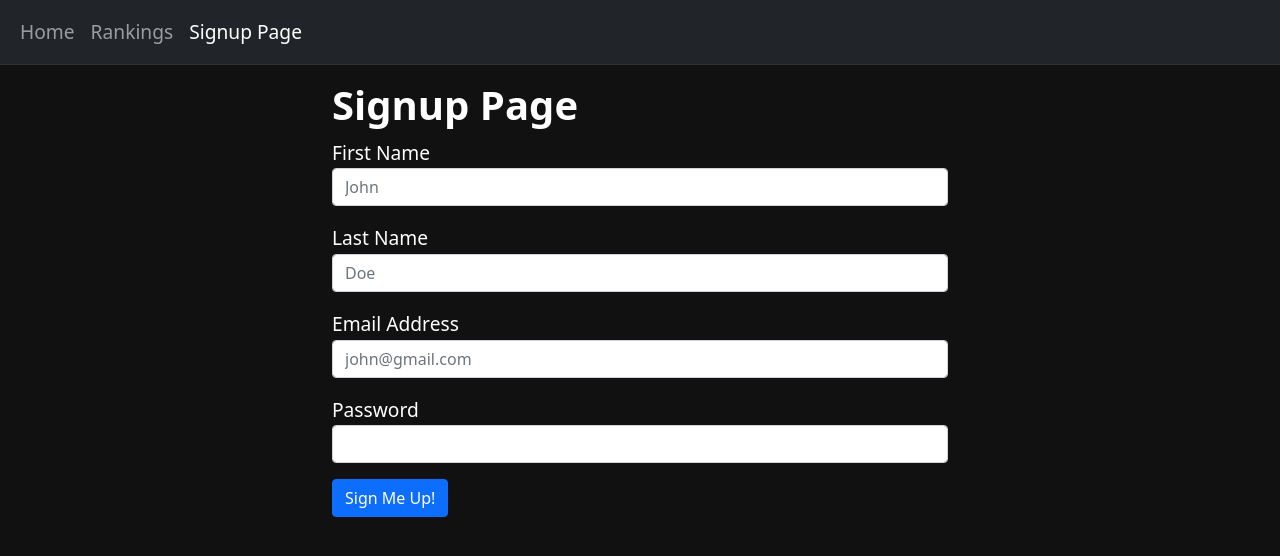
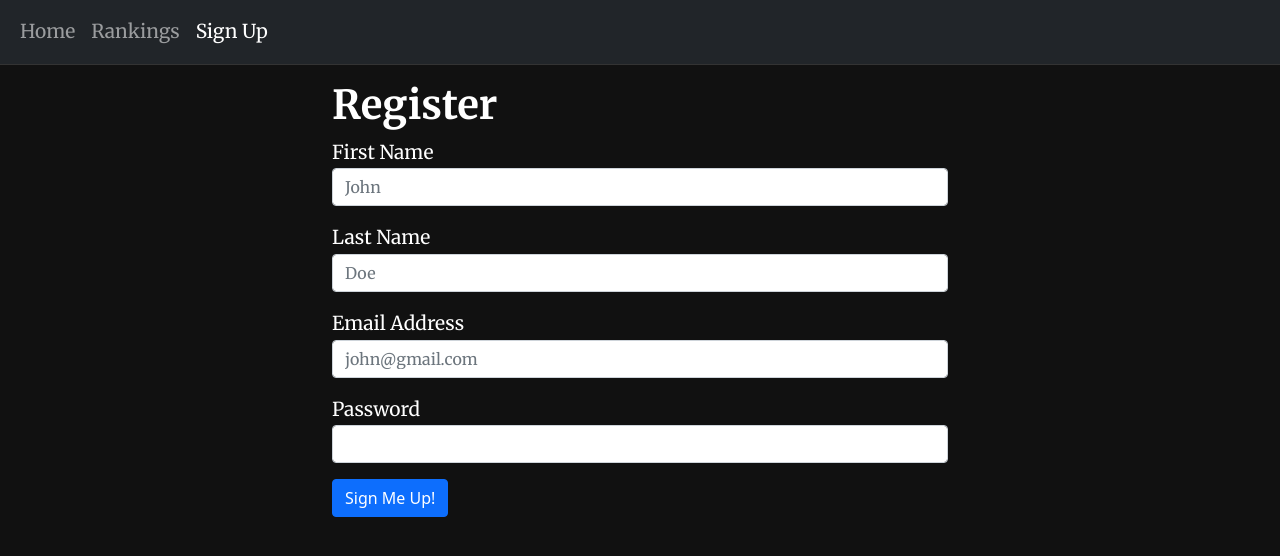
Before and after one commit to DewYourWorst/project-3, a React (Create React App) app in the folder client/: page /signup in a window 1280 px wide. Shown: the top 556 px of the page. Built offline with nearby package versions, Linux system fonts and the light colour scheme.

Commit message:
better font

```diff
--- a/client/src/components/Header.jsx
+++ b/client/src/components/Header.jsx
@@ -23,7 +23,7 @@
               )}
               { currUser.status === "notfound" && (
                 <>
-                  <li><Nav.Link href="/signup">Signup Page</Nav.Link></li>
+                  <li><Nav.Link href="/signup">Sign Up</Nav.Link></li>
                 </>
               )}
             </Nav>
--- a/client/src/pages/SignupPage.js
+++ b/client/src/pages/SignupPage.js
@@ -32,7 +32,7 @@
 
   return (
     <div style={{ width: "50%", marginLeft: "auto", marginRight: "auto" }}>
-      <h1>Signup Page</h1>
+      <h1>Register</h1>
 
       <form className="form mb-3">
 
--- a/client/src/styles/global.css
+++ b/client/src/styles/global.css
@@ -1,9 +1,13 @@
 
 
 /* === typography ====== */
+@import url('https://fonts.googleapis.com/css2?family=Merriweather:ital,wght@0,300;0,400;0,700;0,900;1,300;1,400;1,700&display=swap');
+
+
 
 h1, h2, h3, h4, h5, h6, p, li, td, th, blockquote, label, input, textarea, select, span {
   color: white;
+  font-family: 'Merriweather', serif;
 }
 
 h1, h2, h3, h4, h5, h6 {
```
